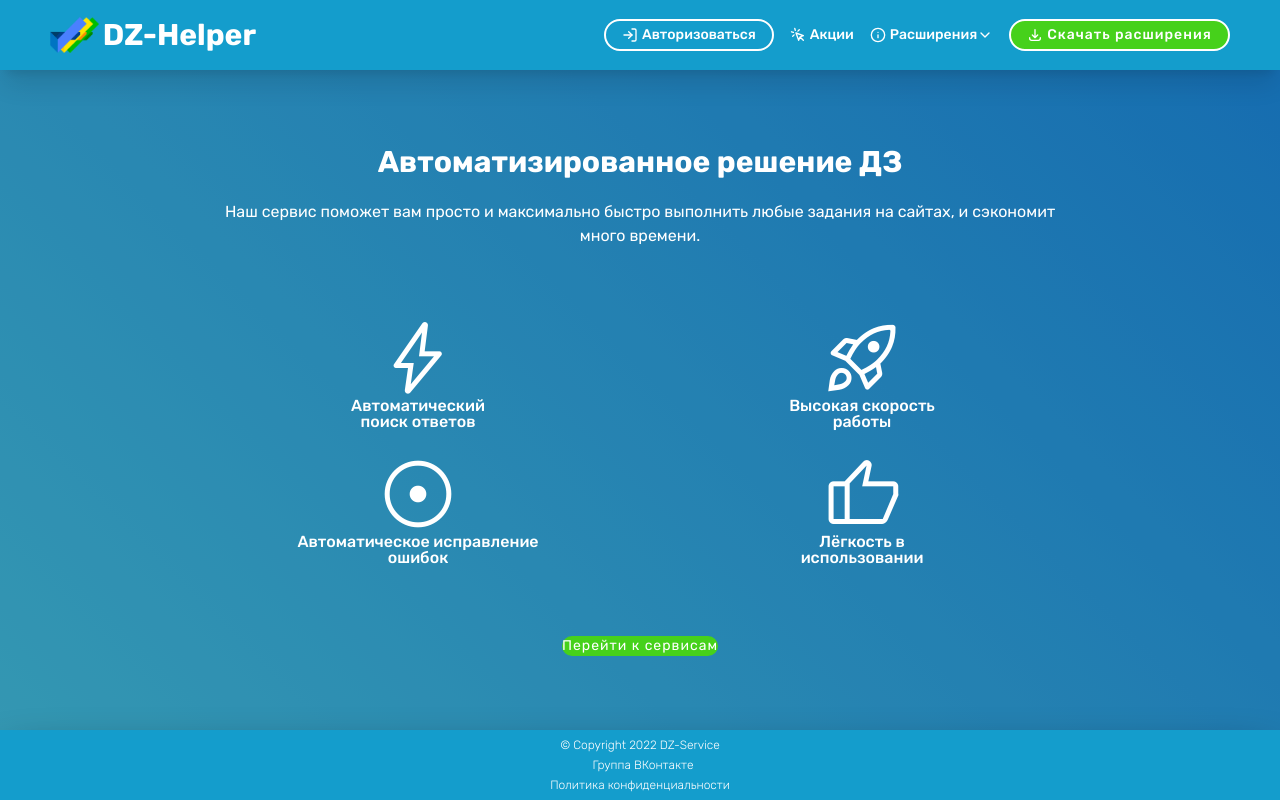
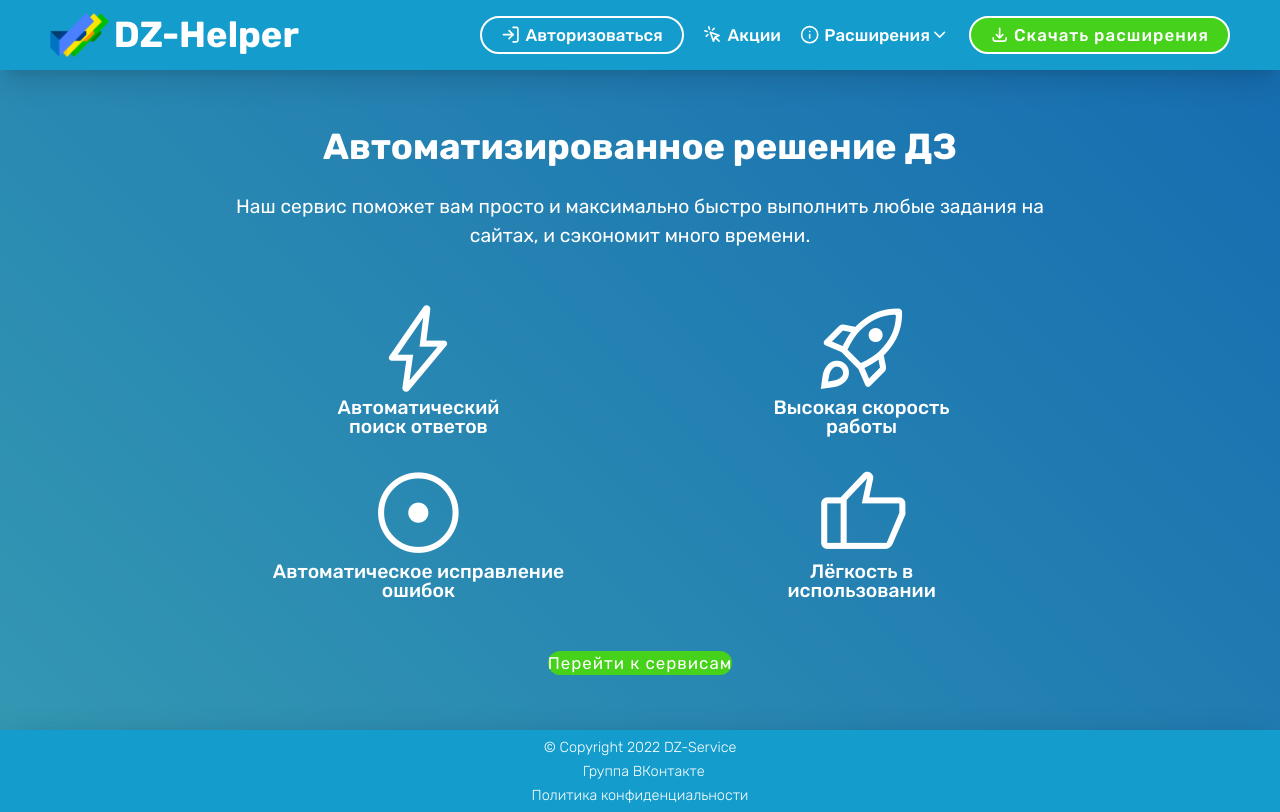
Before and after one commit to N1kOk/DZ-Helper, a Vue app: page / in a window 1280 px wide. Built offline with nearby package versions, Linux system fonts and the light colour scheme.

Commit message:
feat: add adaptive font

```diff
--- a/src/main.css
+++ b/src/main.css
@@ -3,12 +3,13 @@
 @tailwind utilities;
 
 html {
-    color: white;
-    font-family: 'Rubik', sans-serif;
-    text-align: center;
     height: 1px;
     min-height: 100%;
-    @apply text-[16px]
+
+    font-family: 'Rubik', sans-serif;
+    font-size: clamp(16px, calc(1rem + ((1vw - 8px) * 0.6944)), 24px);
+    text-align: center;
+    color: white;
 }
 
 body {
```
